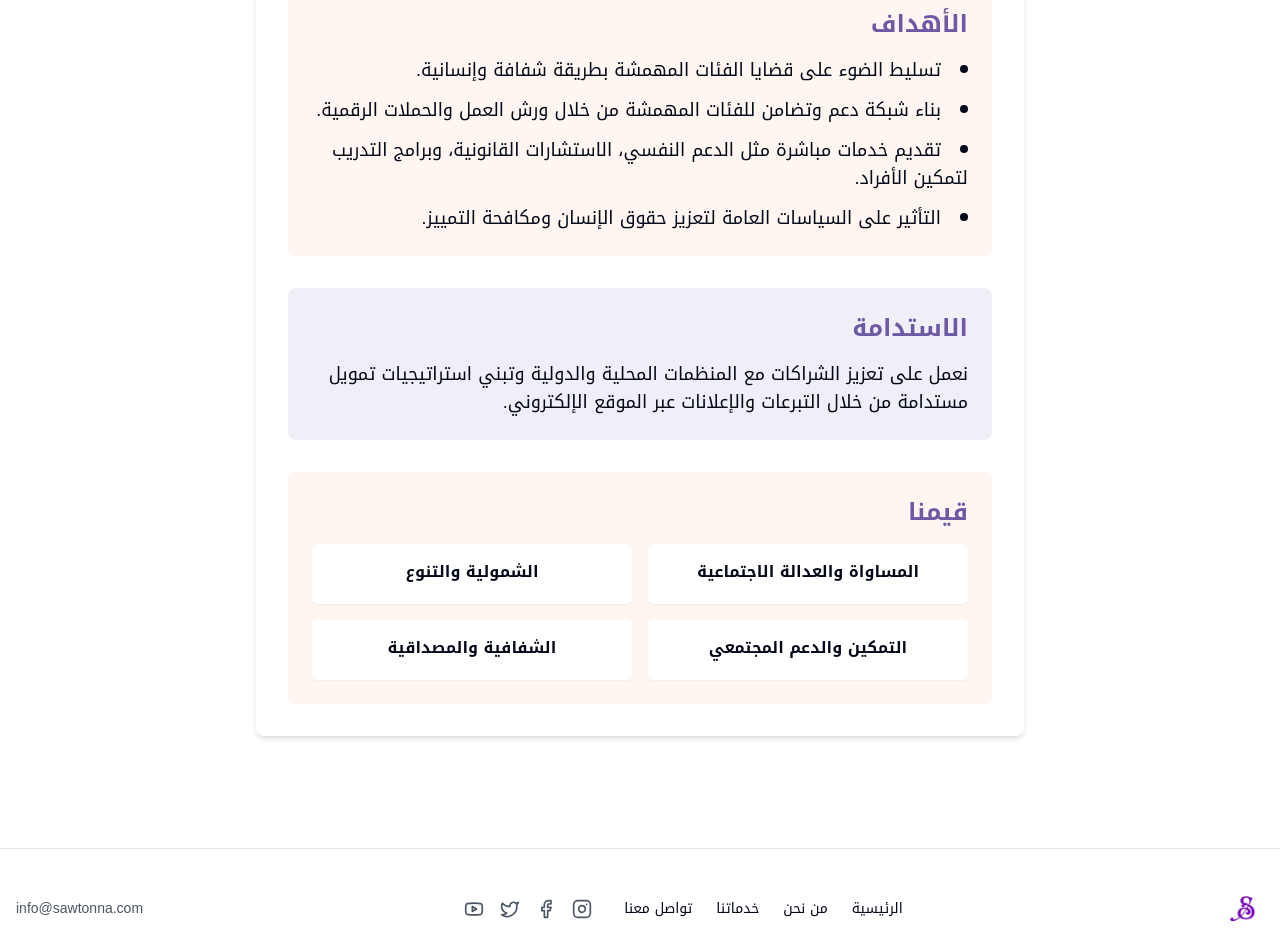
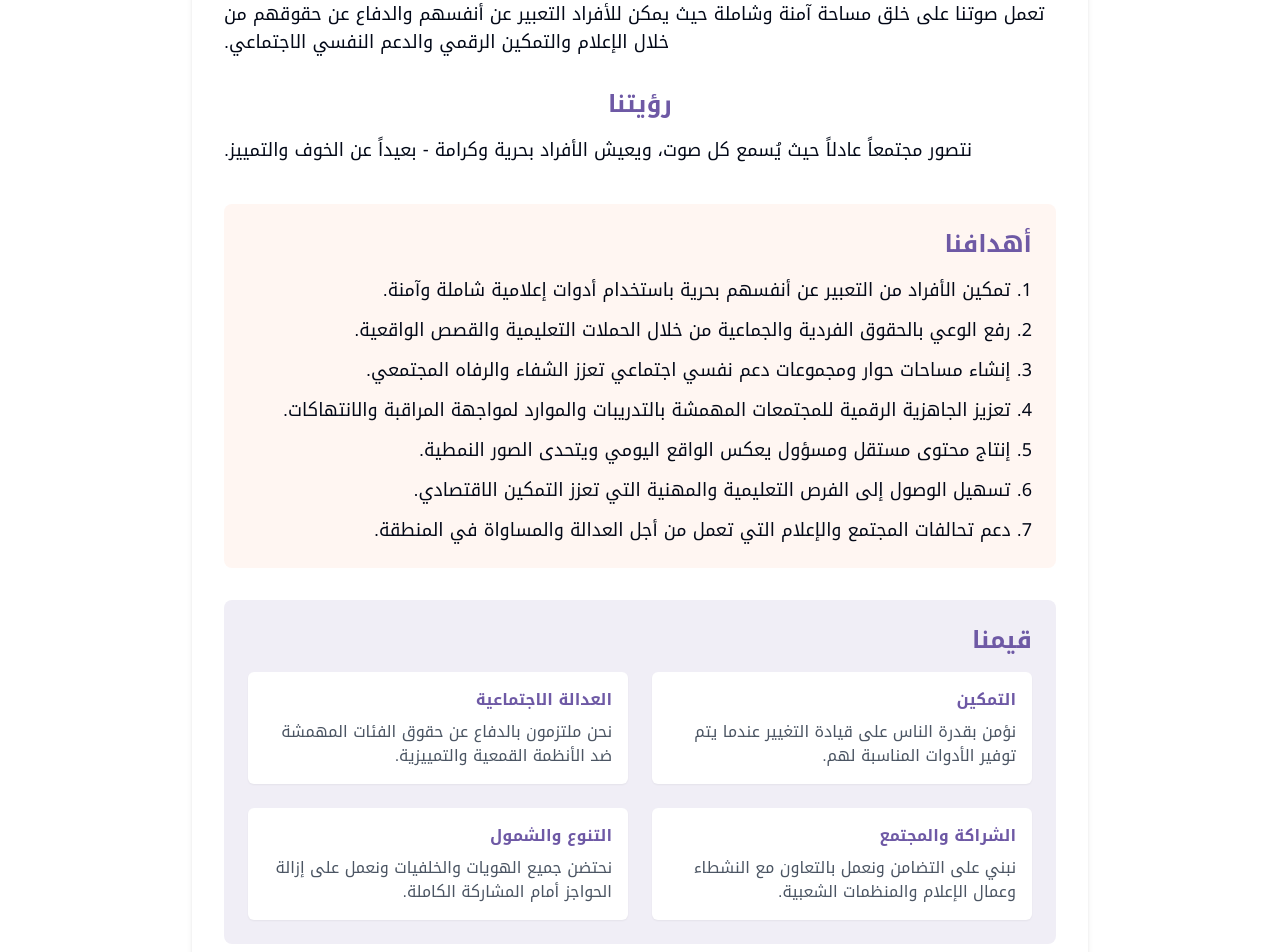
Before and after one commit to a-nooor/our-voice-online, a React (Vite) app: page /about in a window 1280 px wide. Shown: the part 360-1312 px from the top of the page. Built offline with nearby package versions, Linux system fonts and the light colour scheme.

Commit message:
Update About Us and homepage content
Updated the About Us and homepage content with the provided information, ensuring an empowering, inclusive, and community-driven tone.

```diff
--- a/src/pages/About.tsx
+++ b/src/pages/About.tsx
@@ -12,55 +12,55 @@ const About = () => {
 
       <section className="pt-24 pb-12">
         <div className="container mx-auto px-4">
-          <div className="max-w-3xl mx-auto bg-white p-8 rounded-lg shadow-md">
+          <div className="max-w-4xl mx-auto bg-white p-8 rounded-lg shadow-md">
             <div className="text-center mb-10">
-              <h1 className="text-3xl font-bold mb-4 text-primary">{t("aboutUsTitle")}</h1>
-              <p className="text-lg">
-                {t("aboutUsDescription")}
-              </p>
+              <h1 className="text-3xl font-bold mb-6 text-primary">{t("aboutUsTitle")}</h1>
+              <div className="space-y-4 text-left">
+                <p className="text-lg">{t("aboutUsDescription")}</p>
+                <p className="text-lg">{t("aboutUsDescription2")}</p>
+                <p className="text-lg">{t("aboutUsDescription3")}</p>
+              </div>
 
-              <div className="mt-6">
-                <h2 className="text-2xl font-bold mb-3 text-primary">{t("ourVision")}</h2>
-                <p className="text-lg">
-                  {t("visionDescription")}
-                </p>
+              <div className="mt-8">
+                <h2 className="text-2xl font-bold mb-4 text-primary">{t("ourVision")}</h2>
+                <p className="text-lg text-left">{t("visionDescription")}</p>
               </div>
             </div>
 
             <div className="space-y-8">
               <div className="bg-secondary/30 p-6 rounded-lg">
                 <h2 className="text-2xl font-bold mb-4 text-primary">{t("ourGoals")}</h2>
-                <ul className="space-y-3 list-inside list-disc">
+                <ul className="space-y-3 list-inside list-decimal">
                   <li className="text-lg">{t("goal1")}</li>
                   <li className="text-lg">{t("goal2")}</li>
                   <li className="text-lg">{t("goal3")}</li>
                   <li className="text-lg">{t("goal4")}</li>
+                  <li className="text-lg">{t("goal5")}</li>
+                  <li className="text-lg">{t("goal6")}</li>
+                  <li className="text-lg">{t("goal7")}</li>
                 </ul>
               </div>
 
               <div className="bg-primary/10 p-6 rounded-lg">
-                <h2 className="text-2xl font-bold mb-4 text-primary">{t("sustainability")}</h2>
-                <p className="text-lg">
-                  {t("sustainabilityDescription")}
-                </p>
-              </div>
-
-              <div className="bg-secondary/30 p-6 rounded-lg">
                 <h2 className="text-2xl font-bold mb-4 text-primary">{t("ourValues")}</h2>
-                <ul className="grid grid-cols-1 md:grid-cols-2 gap-4">
-                  <li className="bg-white p-4 rounded-md shadow-sm text-center">
-                    <span className="font-bold block mb-1">{t("value1")}</span>
-                  </li>
-                  <li className="bg-white p-4 rounded-md shadow-sm text-center">
-                    <span className="font-bold block mb-1">{t("value2")}</span>
-                  </li>
-                  <li className="bg-white p-4 rounded-md shadow-sm text-center">
-                    <span className="font-bold block mb-1">{t("value3")}</span>
-                  </li>
-                  <li className="bg-white p-4 rounded-md shadow-sm text-center">
-                    <span className="font-bold block mb-1">{t("value4")}</span>
-                  </li>
-                </ul>
+                <div className="grid grid-cols-1 md:grid-cols-2 gap-6">
+                  <div className="bg-white p-4 rounded-md shadow-sm">
+                    <h3 className="font-bold text-primary mb-2">{t("value1")}</h3>
+                    <p className="text-gray-600">{t("value1Desc")}</p>
+                  </div>
+                  <div className="bg-white p-4 rounded-md shadow-sm">
+                    <h3 className="font-bold text-primary mb-2">{t("value2")}</h3>
+                    <p className="text-gray-600">{t("value2Desc")}</p>
+                  </div>
+                  <div className="bg-white p-4 rounded-md shadow-sm">
+                    <h3 className="font-bold text-primary mb-2">{t("value3")}</h3>
+                    <p className="text-gray-600">{t("value3Desc")}</p>
+                  </div>
+                  <div className="bg-white p-4 rounded-md shadow-sm">
+                    <h3 className="font-bold text-primary mb-2">{t("value4")}</h3>
+                    <p className="text-gray-600">{t("value4Desc")}</p>
+                  </div>
+                </div>
               </div>
             </div>
           </div>
--- a/src/translations/ar.ts
+++ b/src/translations/ar.ts
@@ -7,28 +7,38 @@ export const arTranslations = {
   "contact": "تواصل معنا",
 
   // Home page
-  "joinUs": "انضم إلينا",
   "contactUs": "تواصل معنا",
-  "heroTitle": "صوتنا تمكين، تضامن، مستقبل للجميع",
-  "heroSubtitle": "منصة تسعى لدعم وتمكين الفئات المجتمعية الضعيفة",
+  "heroTitle": "صوتنا: تضخيم الأصوات، بناء المجتمع",
+  "heroSubtitle": "بيت رقمي للمجتمعات المهمشة والصحفيين المستقلين في المنطقة",
+  "websiteDescription": "هذا الموقع هو الامتداد الرقمي لـ صوتنا - مساحة إعلامية مجانية ومنصة مفتوحة أُنشئت كبيت رقمي للمجتمعات المهمشة والصحفيين المستقلين في المنطقة.",
+  "websiteDescription2": "في عالم كثيراً ما تُستبعد فيه الأصوات، نسعى لإعادة التوازن من خلال الإعلام البديل والسرد المتمحور حول الإنسان ومشاركة التجارب المعيشة التي غالباً ما يتم إسكاتها.",
+  "websiteDescription3": "نحن نقدم محتوى أصلي وتحليلي، وقصص من الواقع، وأدوات التمكين الرقمي، وفرص للتواصل مع آخرين يعملون من أجل العدالة الاجتماعية.",
+  "websiteDescription4": "هنا، نكتب ونوثق ونشكل سردنا الخاص - بعيداً عن الخوف والرقابة.",
 
   // About page
-  "aboutUsTitle": "من نحن",
-  "aboutUsDescription": "منظمة غير حكومية تسعى لدعم وتمكين الفئات المجتمعية المهمشة والنهوض بها",
+  "aboutUsTitle": "عن صوتنا",
+  "aboutUsDescription": "صوتنا هي منظمة غير حكومية تأسست في عام 2022 على يد مارلي قدسي بهدف تمكين المجتمعات المهمشة وتضخيم أصواتها في المجال العام.",
+  "aboutUsDescription2": "ظهرت المنظمة في مشهد معقد من التحديات الاجتماعية والسياسية وانتقلت إلى بيروت في عام 2024. هناك، تمت إعادة هيكلتها لتوسيع عملياتها وتطوير أدوات تستجيب للحاجة المتزايدة للعدالة والكرامة وحرية التعبير.",
+  "aboutUsDescription3": "تعمل صوتنا على خلق مساحة آمنة وشاملة حيث يمكن للأفراد التعبير عن أنفسهم والدفاع عن حقوقهم من خلال الإعلام والتمكين الرقمي والدعم النفسي الاجتماعي.",
   "ourVision": "رؤيتنا",
-  "visionDescription": "بناء مجتمع أكثر عدلاً وشمولية، فيه يتم الاستماع إلى كل صوت واحترامه",
-  "ourGoals": "الأهداف",
-  "goal1": "تسليط الضوء على قضايا الفئات المهمشة بطريقة شفافة وإنسانية.",
-  "goal2": "بناء شبكة دعم وتضامن للفئات المهمشة من خلال ورش العمل والحملات الرقمية.",
-  "goal3": "تقديم خدمات مباشرة مثل الدعم النفسي، الاستشارات القانونية، وبرامج التدريب لتمكين الأفراد.",
-  "goal4": "التأثير على السياسات العامة لتعزيز حقوق الإنسان ومكافحة التمييز.",
-  "sustainability": "الاستدامة",
-  "sustainabilityDescription": "نعمل على تعزيز الشراكات مع المنظمات المحلية والدولية وتبني استراتيجيات تمويل مستدامة من خلال التبرعات والإعلانات عبر الموقع الإلكتروني.",
+  "visionDescription": "نتصور مجتمعاً عادلاً حيث يُسمع كل صوت، ويعيش الأفراد بحرية وكرامة - بعيداً عن الخوف والتمييز.",
+  "ourGoals": "أهدافنا",
+  "goal1": "تمكين الأفراد من التعبير عن أنفسهم بحرية باستخدام أدوات إعلامية شاملة وآمنة.",
+  "goal2": "رفع الوعي بالحقوق الفردية والجماعية من خلال الحملات التعليمية والقصص الواقعية.",
+  "goal3": "إنشاء مساحات حوار ومجموعات دعم نفسي اجتماعي تعزز الشفاء والرفاه المجتمعي.",
+  "goal4": "تعزيز الجاهزية الرقمية للمجتمعات المهمشة بالتدريبات والموارد لمواجهة المراقبة والانتهاكات.",
+  "goal5": "إنتاج محتوى مستقل ومسؤول يعكس الواقع اليومي ويتحدى الصور النمطية.",
+  "goal6": "تسهيل الوصول إلى الفرص التعليمية والمهنية التي تعزز التمكين الاقتصادي.",
+  "goal7": "دعم تحالفات المجتمع والإعلام التي تعمل من أجل العدالة والمساواة في المنطقة.",
   "ourValues": "قيمنا",
-  "value1": "المساواة والعدالة الاجتماعية",
-  "value2": "الشمولية والتنوع",
-  "value3": "التمكين والدعم المجتمعي",
-  "value4": "الشفافية والمصداقية",
+  "value1": "التمكين",
+  "value1Desc": "نؤمن بقدرة الناس على قيادة التغيير عندما يتم توفير الأدوات المناسبة لهم.",
+  "value2": "العدالة الاجتماعية",
+  "value2Desc": "نحن ملتزمون بالدفاع عن حقوق الفئات المهمشة ضد الأنظمة القمعية والتمييزية.",
+  "value3": "الشراكة والمجتمع",
+  "value3Desc": "نبني على التضامن ونعمل بالتعاون مع النشطاء وعمال الإعلام والمنظمات الشعبية.",
+  "value4": "التنوع والشمول",
+  "value4Desc": "نحتضن جميع الهويات والخلفيات ونعمل على إزالة الحواجز أمام المشاركة الكاملة.",
 
   // Contact page
   "contactUsTitle": "تواصل معنا",
@@ -44,14 +54,17 @@ export const arTranslations = {
 
   // Services page
   "ourServices": "خدماتنا",
-  "servicesDescription": "نقدم مجموعة متنوعة من الخدمات لدعم وتمكين المجتمعات المهمشة",
-  "psychologicalSupport": "الدعم النفسي",
-  "psychologicalSupportDesc": "نقدم خدمات استشارية نفسية مجانية عبر الإنترنت",
-  "psychologicalSupportDetails": "نقدم جلسات استشارية نفسية مجانية عبر الإنترنت، مع ضمان السرية التامة والخصوصية.",
-  "legalConsultations": "الاستشارات القانونية",
-  "legalConsultationsDesc": "استشارات قانونية مجانية وإحالات إلى المنظمات المتخصصة",
-  "legalConsultationsDetails": "خدمات قانونية واستشارات مجانية، مع إمكانية الإحالة إلى المنظمات المتخصصة.",
-  "empowermentPrograms": "برامج التمكين",
-  "empowermentProgramsDesc": "ورش عمل وندوات لبناء القدرات وتعزيز المهارات",
-  "empowermentProgramsDetails": "ورش عمل وبرامج تدريبية لتطوير المهارات وبناء القدرات."
+  "servicesDescription": "نقدم خدمات شاملة لتمكين المجتمعات المهمشة وتضخيم أصواتها",
+  "mediaProduction": "الإنتاج الإعلامي",
+  "mediaProductionDesc": "محتوى بصري ومكتوب بقيادة المجتمع يعكس القصص الحقيقية من الداخل.",
+  "digitalEmpowerment": "التمكين الرقمي",
+  "digitalEmpowermentDesc": "تدريبات وورش عمل وأدلة للأمان الرقمي ومقاومة الرقابة.",
+  "psychologicalSupport": "الدعم النفسي الاجتماعي",
+  "psychologicalSupportDesc": "جلسات دعم واجتماعات جماعية ونقاشات لتعزيز الشفاء الجماعي.",
+  "researchDocumentation": "البحث والتوثيق",
+  "researchDocumentationDesc": "دراسات ومقالات تسلط الضوء على واقع الفئات المهمشة.",
+  "digitalPlatform": "المنصة الرقمية",
+  "digitalPlatformDesc": "مساحة تفاعلية للموارد وسرد القصص والتواصل.",
+  "opportunities": "الفرص والمنح",
+  "opportunitiesDesc": "مشاركة فرص التمويل والتدريب، وربط الأفراد بشبكات الدعم."
 };
```
Also changed, not shown: src/pages/Index.tsx (+25 -6 lines), src/pages/Services.tsx (+24 -14 lines), src/translations/en.ts (+39 -26 lines), src/translations/fr.ts (+39 -26 lines).
